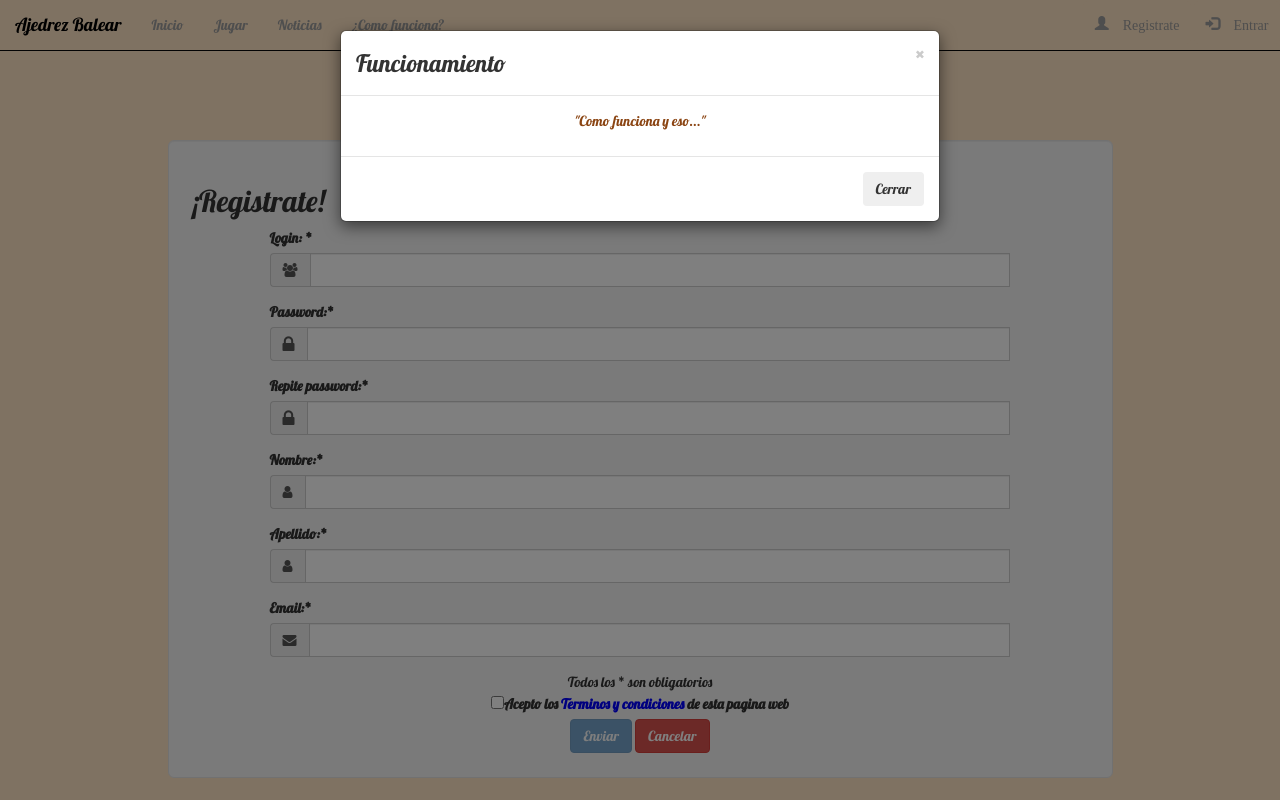
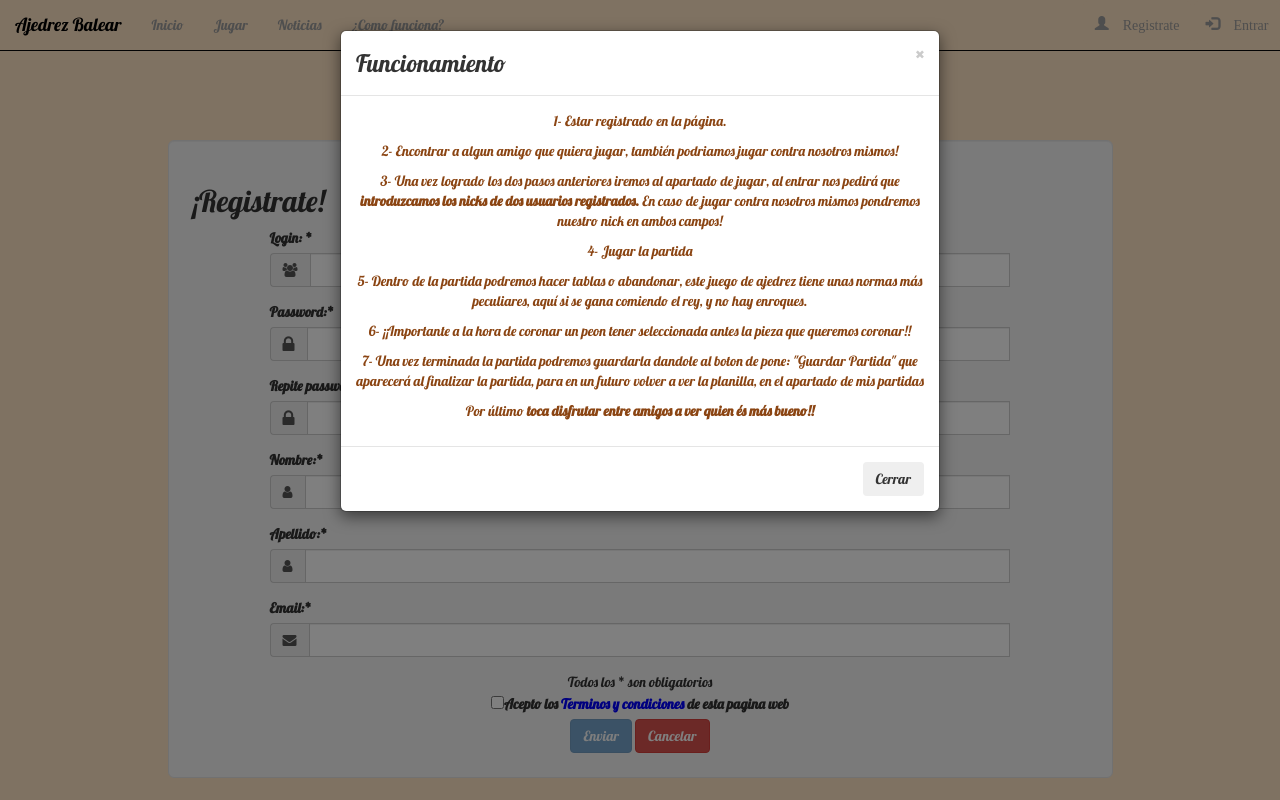
Before and after one commit to Scastellc/practica_final, a PHP site: page /formulario.php in a window 1280 px wide, after a click on "¿Como funciona?". Run offline with PHP 8.4, Linux system fonts and the light colour scheme; some libraries are stand-ins or nearby versions.

Commit message:
Se actualizo con comentarios

```diff
--- a/practica_final/formulario.php
+++ b/practica_final/formulario.php
@@ -60,8 +60,7 @@
 		    </nav>
 	    </div>
 	</div>
-
-				<!-- 				Modal de carta							-->
+				<!-- 			Modal de como funciona					-->
 	<div class="modal fade" id="Cfun" role="dialog">
 	    <div class="modal-dialog">
 			<!-- 					Contenedor del modal 				-->
@@ -72,7 +71,14 @@
 	        	</div>
 	        	<div class="modal-body">
 	        		<div class="text-center">
-						<p> "Como funciona y eso..." </p>
+			        	<p> 1- Estar registrado en la página.</p>
+			        	<p> 2- Encontrar a algun amigo que quiera jugar, también podriamos jugar contra nosotros mismos!</p>
+			        	<p>	3- Una vez logrado los dos pasos anteriores iremos al apartado de jugar, al entrar nos pedirá que <strong>introduzcamos los nicks de dos usuarios registrados.</strong> En caso de jugar contra nosotros mismos pondremos nuestro nick en ambos campos! </p>
+			        	<p>	4- Jugar la partida</p>
+			        	<p> 5- Dentro de la partida podremos hacer tablas o abandonar, este juego de ajedrez tiene unas normas más peculiares, aquí si se gana comiendo el rey, y no hay enroques.</p>
+			        	<p> 6- ¡¡Importante a la hora de coronar un peon tener seleccionada antes la pieza que queremos coronar!!</p>
+			        	<p> 7- Una vez terminada la partida podremos guardarla dandole al boton de pone: "Guardar Partida" que aparecerá al finalizar la partida, para en un futuro volver a ver la planilla, en el apartado de mis partidas</p>
+			        	<p> Por último <strong>toca disfrutar entre amigos a ver quien és más bueno!!</strong></p>
 	        		</div>
 	        	</div>
 	        	<div class="modal-footer modal-right">
```
